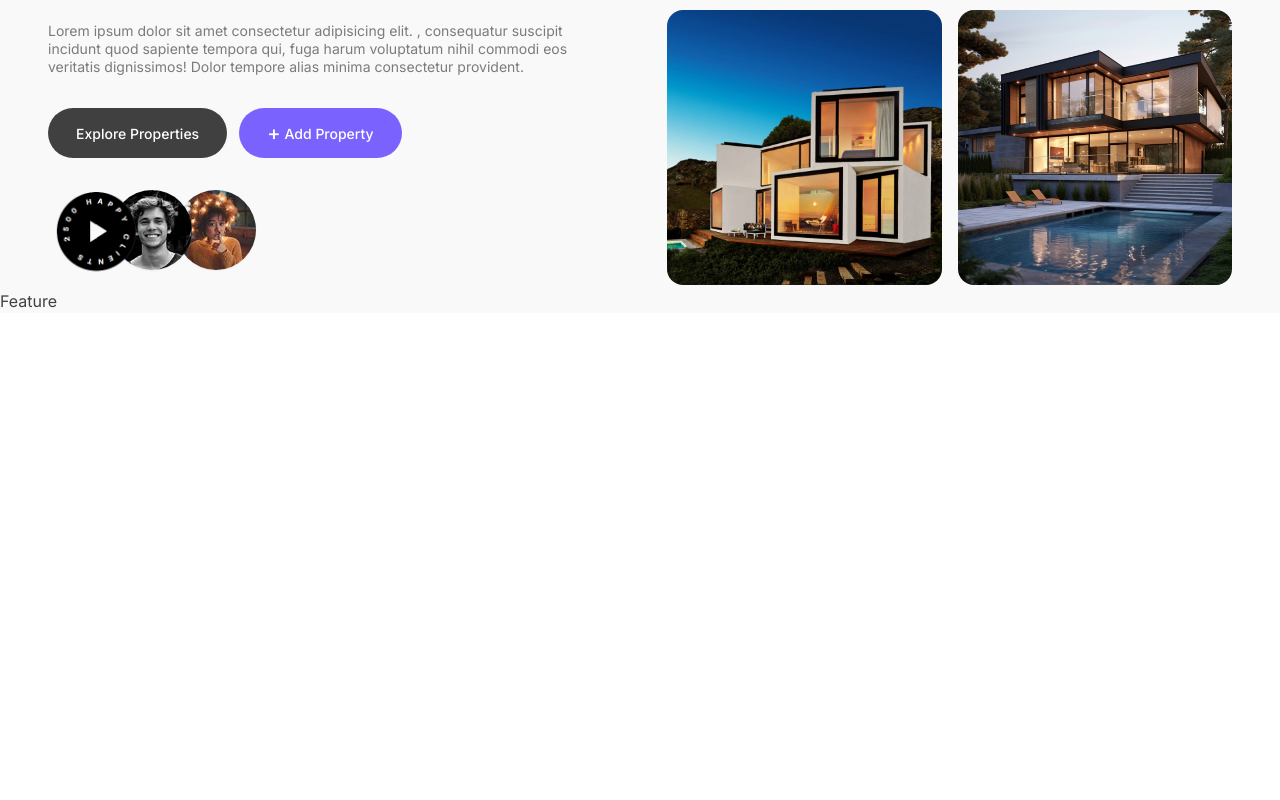
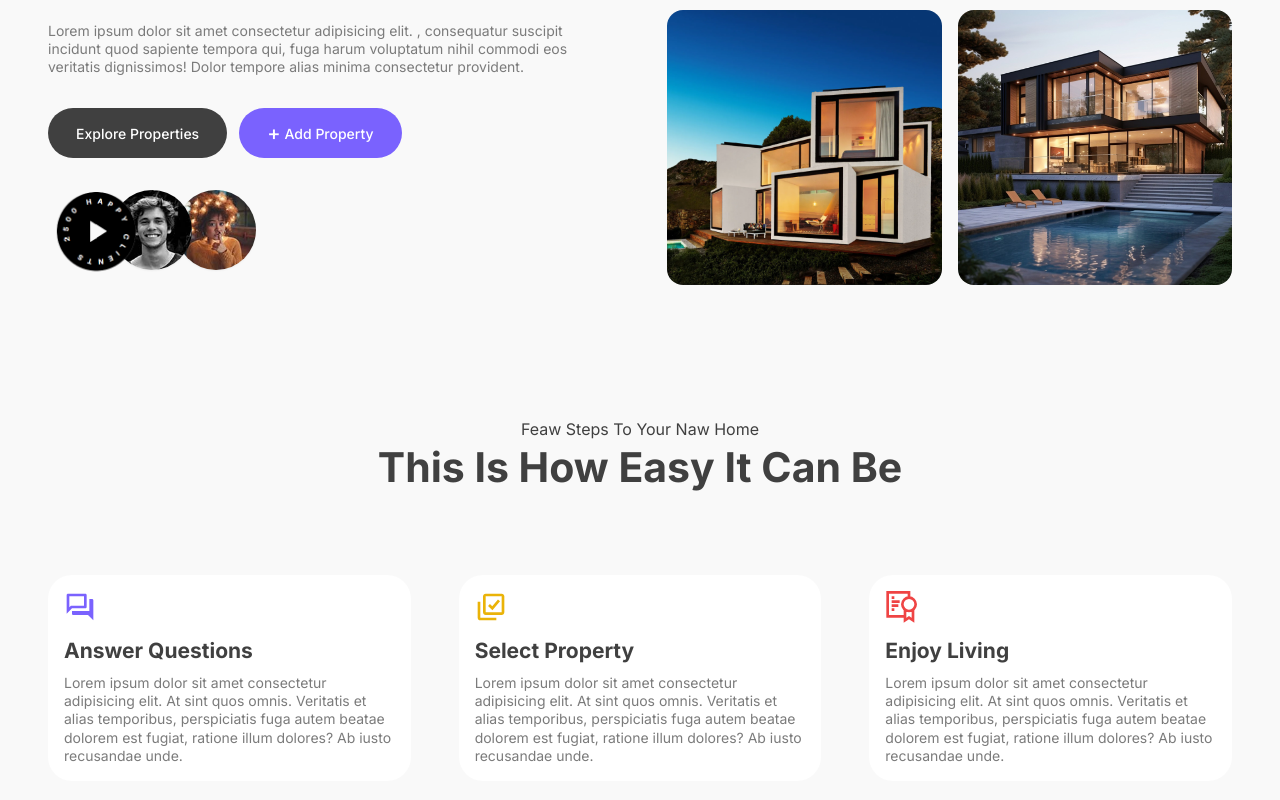
Before and after one commit to LATIFI-Aya/Doorway-Dreams, a React (Vite) app in the folder client/: page / in a window 1280 px wide. Shown: the part 352-1152 px from the top of the page. Before the commit the page ends 800 px from the top, so only its background shows below. Built offline with nearby package versions, Linux system fonts and the light colour scheme.

Commit message:
complete feature section

```diff
--- a/client/src/components/Feature.jsx
+++ b/client/src/components/Feature.jsx
@@ -1,8 +1,41 @@
-import React from 'react'
+import React from 'react';
+import { MdOutlineQuestionAnswer } from 'react-icons/md';
+import { BiSelectMultiple } from 'react-icons/bi';
+import { GrCertificate } from 'react-icons/gr';
+
 
 const Feature = () => {
   return (
-    <section>Feature</section>
+    <section className='max-padd-container py-16 xl:py-32'>
+        {/* title */}
+        <div className='text-center pb-16'>
+            <h6 className='capitalize'> Feaw Steps to your naw home </h6>
+            <h2 className='h2 capitalize'>This is how easy it can be </h2>
+        </div>
+        <div className='grid grid-cols-1 sm:grid-cols-2 lg:grid-cols-3 gap-12'>
+            <div className='bg-white p-4 rounded-3xl'>
+                <MdOutlineQuestionAnswer className='bold-32 mb-3 text-secondary'/>
+                <h4 className='h4'>Answer Questions </h4>
+                <p>Lorem ipsum dolor sit amet consectetur adipisicing elit.
+                    At sint quos omnis. Veritatis et alias temporibus, perspiciatis fuga autem beatae dolorem est fugiat,
+                    ratione illum dolores? Ab iusto recusandae unde.</p>
+            </div>
+            <div className='bg-white p-4 rounded-3xl'>
+                <BiSelectMultiple className='bold-32 mb-3 text-yellow-500'/>
+                <h4 className='h4'>Select Property</h4>
+                <p>Lorem ipsum dolor sit amet consectetur adipisicing elit.
+                    At sint quos omnis. Veritatis et alias temporibus, perspiciatis fuga autem beatae dolorem est fugiat,
+                    ratione illum dolores? Ab iusto recusandae unde.</p>
+            </div>
+            <div className='bg-white p-4 rounded-3xl'>
+                <GrCertificate className='bold-32 mb-3 text-red-500'/>
+                <h4 className='h4'>Enjoy Living </h4>
+                <p>Lorem ipsum dolor sit amet consectetur adipisicing elit.
+                    At sint quos omnis. Veritatis et alias temporibus, perspiciatis fuga autem beatae dolorem est fugiat,
+                    ratione illum dolores? Ab iusto recusandae unde.</p>
+            </div>
+        </div>
+    </section>
   )
 }
 
```
